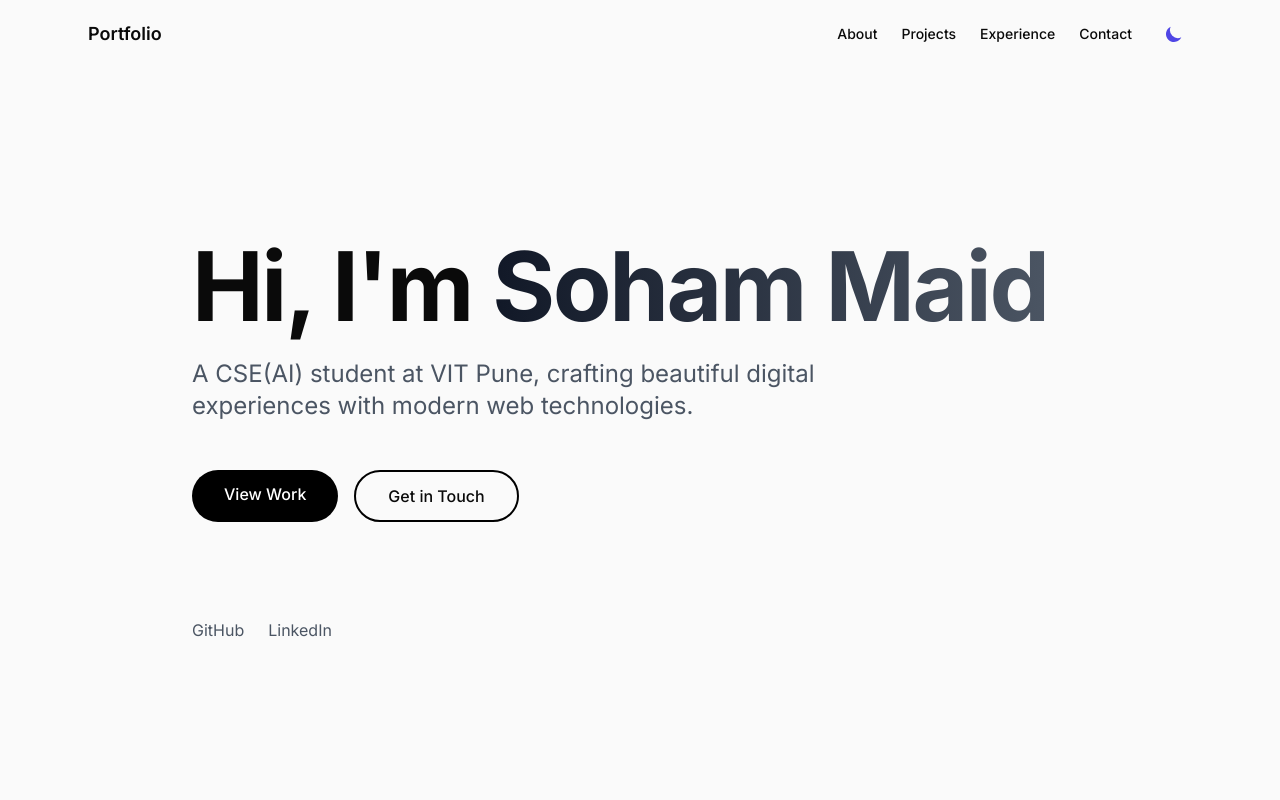
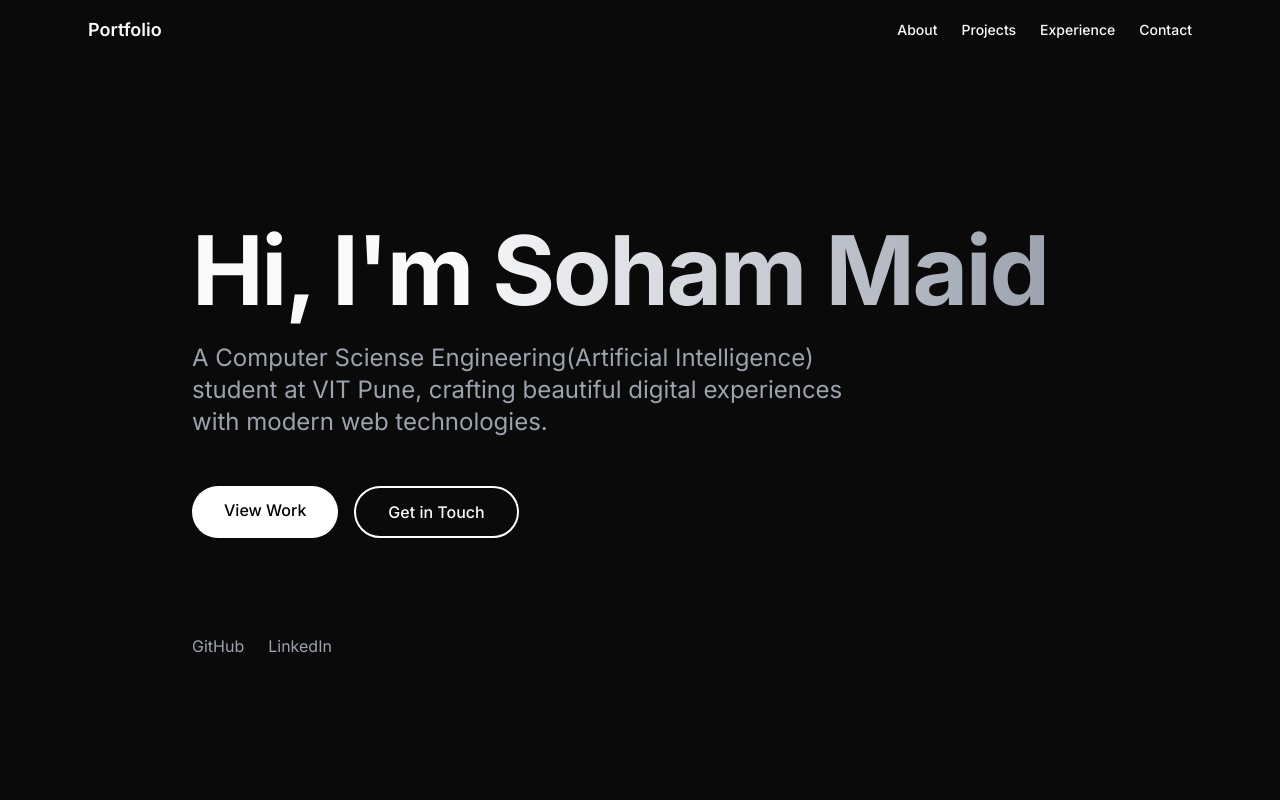
Before and after one commit to sohamx0/Portfolio, a Next.js app: page / in a window 1280 px wide. Shown: the top 800 px of the page. Built offline with nearby package versions, Linux system fonts and the light colour scheme.

Commit message:
Remove theme toggle and set dark mode by default

```diff
--- a/src/components/Navigation.tsx
+++ b/src/components/Navigation.tsx
@@ -2,11 +2,9 @@
 
 import { useState, useEffect } from 'react';
 import { motion } from 'framer-motion';
-import { useTheme } from './ThemeProvider';
 
 export default function Navigation() {
   const [scrolled, setScrolled] = useState(false);
-  const { theme, toggleTheme } = useTheme();
 
   useEffect(() => {
     const handleScroll = () => {
@@ -30,7 +28,7 @@ export default function Navigation() {
       transition={{ duration: 0.6, ease: 'easeOut' }}
       className={`fixed top-0 left-0 right-0 z-50 transition-all duration-300 ${
         scrolled
-          ? 'bg-white/80 dark:bg-black/80 backdrop-blur-md border-b border-gray-200 dark:border-gray-800'
+          ? 'bg-white/ dark:bg-black/80 backdrop-blur-md border-b border-gray-200 dark:border-gray-800'
           : 'bg-transparent'
       }`}
     >
@@ -59,26 +57,7 @@ export default function Navigation() {
             </motion.button>
           ))}
 
-          <motion.button
-            onClick={toggleTheme}
-            className="p-2 rounded-full hover:bg-gray-200 dark:hover:bg-gray-800 transition-colors"
-            whileHover={{ scale: 1.1 }}
-            whileTap={{ scale: 0.9 }}
-            initial={{ opacity: 0, rotate: -180 }}
-            animate={{ opacity: 1, rotate: 0 }}
-            transition={{ duration: 0.5, delay: 0.4 }}
-            aria-label="Toggle theme"
-          >
-            {theme === 'dark' ? (
-              <svg className="w-5 h-5 text-yellow-500" fill="currentColor" viewBox="0 0 20 20">
-                <path fillRule="evenodd" d="M10 2a1 1 0 011 1v1a1 1 0 11-2 0V3a1 1 0 011-1zm4 8a4 4 0 11-8 0 4 4 0 018 0zm-.464 4.95l.707.707a1 1 0 001.414-1.414l-.707-.707a1 1 0 00-1.414 1.414zm2.12-10.607a1 1 0 010 1.414l-.706.707a1 1 0 11-1.414-1.414l.707-.707a1 1 0 011.414 0zM17 11a1 1 0 100-2h-1a1 1 0 100 2h1zm-7 4a1 1 0 011 1v1a1 1 0 11-2 0v-1a1 1 0 011-1zM5.05 6.464A1 1 0 106.465 5.05l-.708-.707a1 1 0 00-1.414 1.414l.707.707zm1.414 8.486l-.707.707a1 1 0 01-1.414-1.414l.707-.707a1 1 0 011.414 1.414zM4 11a1 1 0 100-2H3a1 1 0 000 2h1z" clipRule="evenodd" />
-              </svg>
-            ) : (
-              <svg className="w-5 h-5 text-indigo-600" fill="currentColor" viewBox="0 0 20 20">
-                <path d="M17.293 13.293A8 8 0 016.707 2.707a8.001 8.001 0 1010.586 10.586z" />
-              </svg>
-            )}
-          </motion.button>
+
         </div>
       </div>
     </motion.nav>
--- a/src/components/ThemeProvider.tsx
+++ b/src/components/ThemeProvider.tsx
@@ -1,56 +1,29 @@
 'use client';
 
-import { createContext, useContext, useEffect, useState, ReactNode } from 'react';
+import { createContext, useContext, useEffect, ReactNode } from 'react';
 
-type Theme = 'light' | 'dark';
-
-interface ThemeContextType {
-  theme: Theme;
-  toggleTheme: () => void;
-}
-
-const ThemeContext = createContext<ThemeContextType>({
-  theme: 'light',
+const ThemeContext = createContext({
+  theme: 'dark',
   toggleTheme: () => {},
 });
 
 export function ThemeProvider({ children }: { children: ReactNode }) {
-  const [theme, setTheme] = useState<Theme>('light');
-  const [mounted, setMounted] = useState(false);
-
   useEffect(() => {
-    setMounted(true);
-    const savedTheme = localStorage.getItem('theme') as Theme | null;
-
-    if (savedTheme) {
-      setTheme(savedTheme);
-    }
+    document.documentElement.classList.add('dark');
   }, []);
 
-  useEffect(() => {
-    if (!mounted) return;
-
-    const root = document.documentElement;
-    if (theme === 'dark') {
-      root.classList.add('dark');
-    } else {
-      root.classList.remove('dark');
-    }
-    localStorage.setItem('theme', theme);
-  }, [theme, mounted]);
-
-  const toggleTheme = () => {
-    setTheme(prev => prev === 'light' ? 'dark' : 'light');
-  };
-
   return (
-    <ThemeContext.Provider value={{ theme, toggleTheme }}>
+    <ThemeContext.Provider
+      value={{
+        theme: 'dark',
+        toggleTheme: () => {},
+      }}
+    >
       {children}
     </ThemeContext.Provider>
   );
 }
 
 export function useTheme() {
-  const context = useContext(ThemeContext);
-  return context;
+  return useContext(ThemeContext);
 }
--- a/src/components/sections/About.tsx
+++ b/src/components/sections/About.tsx
@@ -1,5 +1,4 @@
 'use client';
-
 import { motion } from 'framer-motion';
 import { useInView } from '@/hooks/useInView';
 
--- a/src/components/sections/Contact.tsx
+++ b/src/components/sections/Contact.tsx
@@ -56,9 +56,9 @@ export default function Contact() {
               target="_blank"
               rel="noopener noreferrer"
               className="px-8 py-4 border-2 border-black dark:border-white rounded-full font-medium hover:bg-black hover:text-white dark:hover:bg-white dark:hover:text-black transition-colors text-lg"
-              whileHover={{ scale: 1.05, rotate: [0, -5, 5, 0] }}
-              whileTap={{ scale: 0.95 }}
-              transition={{ duration: 0.3 }}
+              whileHover={{ scale: 0.95 }}
+              whileTap={{ scale: 0.9 }}
+              transition={{ duration: 0.2 }}
             >
               View GitHub
             </motion.a>
--- a/src/components/sections/Hero.tsx
+++ b/src/components/sections/Hero.tsx
@@ -45,7 +45,7 @@ export default function Hero() {
           <motion.span
             className="bg-gradient-to-r from-gray-900 to-gray-600 dark:from-gray-100 dark:to-gray-400 bg-clip-text text-transparent inline-block"
             whileHover={{ scale: 1.05 }}
-            transition={{ type: 'spring', stiffness: 300 }}
+            transition={{ type: 'spring', stiffness: 200 }}
           >
             Soham Maid
           </motion.span>
@@ -55,8 +55,7 @@ export default function Hero() {
           variants={itemVariants}
           className="text-xl md:text-2xl text-gray-600 dark:text-gray-400 max-w-2xl leading-relaxed"
         >
-          A CSE(AI) student at VIT Pune, crafting beautiful digital experiences with
-          modern web technologies.
+          A Computer Sciense Engineering(Artificial Intelligence) student at VIT Pune, crafting beautiful digital experiences with modern web technologies.
         </motion.p>
 
         <motion.div variants={itemVariants} className="mt-12 flex flex-wrap gap-4">
--- a/src/components/sections/Projects.tsx
+++ b/src/components/sections/Projects.tsx
@@ -36,7 +36,7 @@ export default function Projects() {
           transition={{ duration: 0.6 }}
           className="text-5xl md:text-6xl font-bold mb-16"
         >
-          Selected Work
+          Projects
         </motion.h2>
 
         <div className="grid md:grid-cols-2 lg:grid-cols-3 gap-6">
```
Also changed, not shown: src/components/BlackHoleBackground.tsx (deleted), 1 other file (tests, documents, lock files or other folders).
